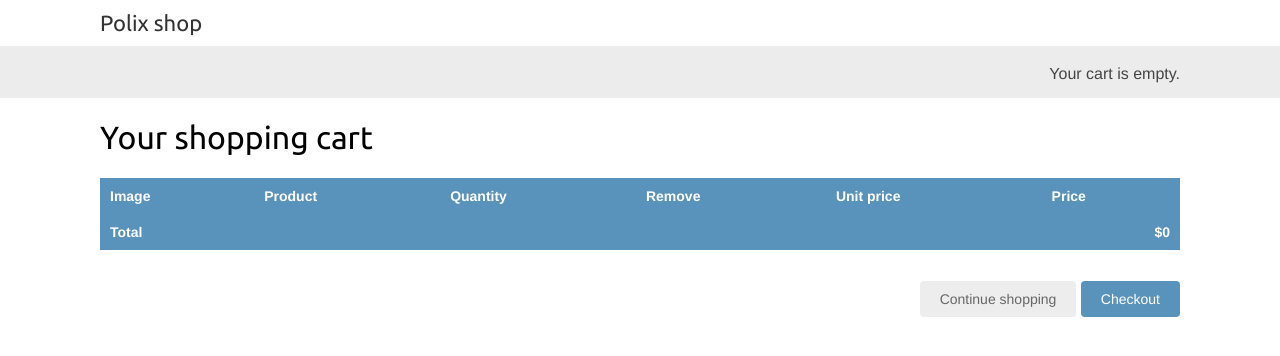
After one commit to BarajasPaul/onlineshop, a Django app: page /cart/ in a window 1280 px wide. The commit adds this page. Shown: the top 356 px of the page. Run offline with Django 3.2, Linux system fonts and the light colour scheme.

Commit message:
building a template to display the cart

```diff
--- a/cart/cart.py
+++ b/cart/cart.py
@@ -18,8 +18,8 @@
         """
         Add a product to the cart or update its quantity.
         """
-        product_id =  str(product.id)
-        if prodcut_id not in self.cart:
+        product_id = str(product.id)
+        if product_id not in self.cart:
             self.cart[product_id] = {'quantity': 0,
                                      'price': str(product.price)}
         if override_quantity:
@@ -57,7 +57,7 @@
         """
         product_ids = self.cart.keys()
         #get the product objects and add them to the cart
-        products = Product.object.filter(id__in=product_ids)
+        products = Product.objects.filter(id__in=product_ids)
         cart = self.cart.copy()
         for product in products:
             cart[str(product.id)]['product'] = product
--- /dev/null
+++ b/cart/templates/cart/detail.html
@@ -0,0 +1,56 @@
+{% extends "shop/base.html" %}
+{% load static %}
+
+{% block title %}
+  Your shopping cart
+{% endblock %}
+
+{% block content %}
+  <h1>Your shopping cart</h1>
+  <table class="cart">
+    <thead>
+      <tr>
+        <th>Image</th>
+        <th>Product</th>
+        <th>Quantity</th>
+        <th>Remove</th>
+        <th>Unit price</th>
+        <th>Price</th>
+      </tr>
+    </thead>
+    <tbody>
+      {% for item in cart %}
+        {% with product=item.product %}
+          <tr>
+            <td>
+              <a href="{{ product.get_absolute_url }}">
+                <img src="{% if product.image %}{{ product.image.url }}
+                {% else %}{% static "img/no_image.png" %}{% endif %}">
+              </a>
+            </td>
+            <td>{{ product.name }}</td>
+            <td>{{ item.quantity }}</td>
+            <td>
+              <form action="{% url "cart:cart_remove" product.id %}" method="post">
+                <input type="submit" value="Remove">
+                {% csrf_token %}
+              </form>
+            </td>
+            <td class="num">${{ item.price }}</td>
+            <td class="num">${{ item.total_price }}</td>
+          </tr>
+        {% endwith %}
+      {% endfor %}
+      <tr class="total">
+        <td>Total</td>
+        <td colspan="4"></td>
+        <td class="num">${{ cart.get_total_price }}</td>
+      </tr>
+    </tbody>
+  </table>
+  <p class="text-right">
+    <a href="{% url "shop:product_list" %}" class="button
+    light">Continue shopping</a>
+    <a href="#" class="button">Checkout</a>
+  </p>
+{% endblock %}
--- a/cart/views.py
+++ b/cart/views.py
@@ -1,6 +1,6 @@
 from django.shortcuts import render, redirect, get_object_or_404
 from django.views.decorators.http import require_POST
-from django.models import Product
+from shop.models import Product
 from .cart import Cart
 from .forms import CartAddProductForm
 
--- a/shop/templates/shop/product/detail.html
+++ b/shop/templates/shop/product/detail.html
@@ -14,6 +14,11 @@
       </a>
     </h2>
     <p class="price">${{ product.price }}</p>
+    <form action="{% url "cart:cart_add" product.id %}" method="post">
+      {{ cart_product_form }}
+      {% csrf_token %}
+      <input type="submit" value="Add to cart">
+    </form>
     {{ product.description|linebreaks }}
   </div>
 {% endblock %}
--- a/shop/views.py
+++ b/shop/views.py
@@ -1,5 +1,6 @@
 from django.shortcuts import render, get_object_or_404
 from .models import Category, Product
+from cart.forms import CartAddProductForm
 
 def product_list(request, category_slug=None):
     category = None
@@ -20,9 +21,11 @@
                                 id=id,
                                 slug=slug,
                                 avaliable=True)
+    cart_product_form = CartAddProductForm()
     return render(request,
                   'shop/product/detail.html',
-                  {'product': product})
+                  {'product': product,
+                   'cart_product_form': cart_product_form})
 
 
 # Create your views here.
```
